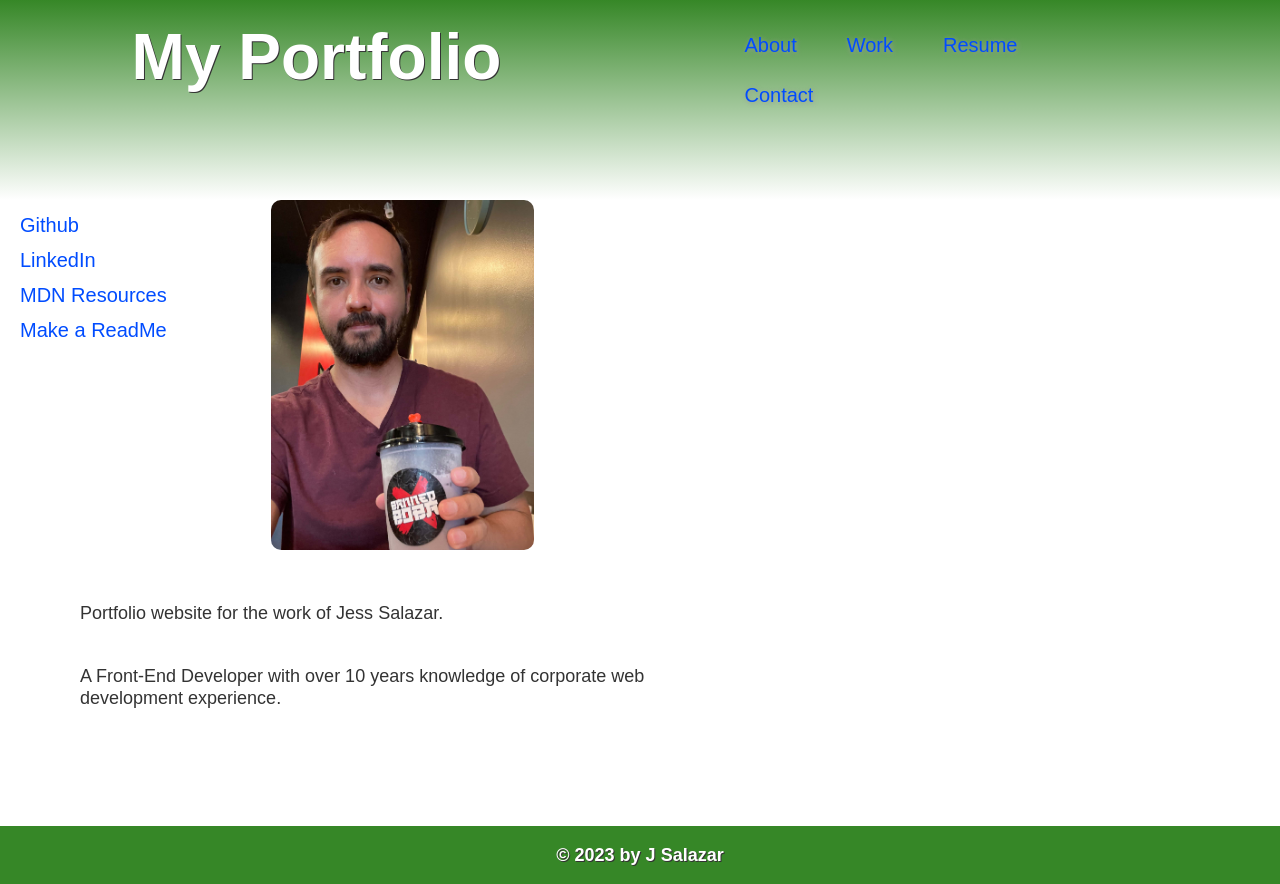
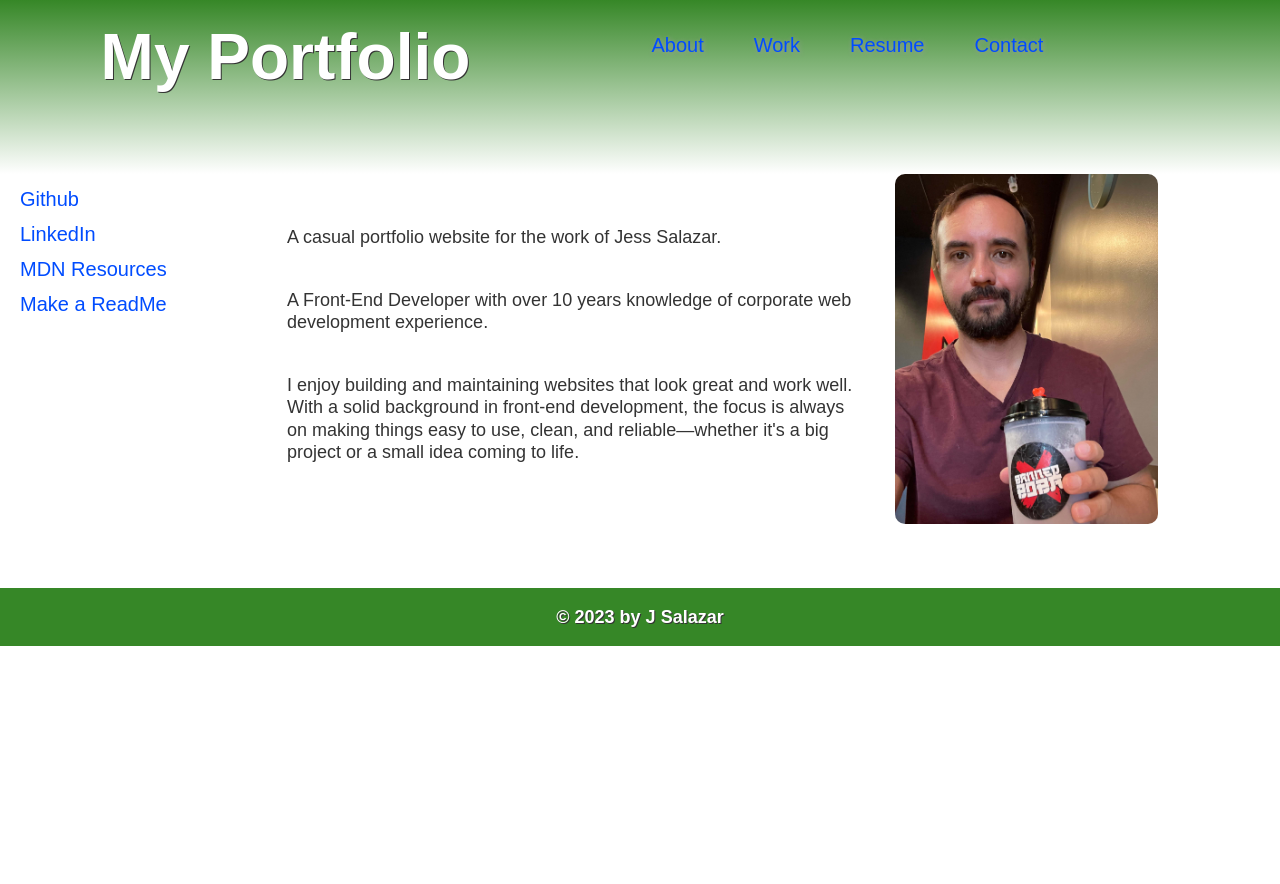
Before and after one commit to Jsalazar99/react-portfolio, a React (Create React App) app: page / in a window 1280 px wide. After the commit the page ends 800 px from the top, so only its background shows below. Built offline with nearby package versions, Linux system fonts and the light colour scheme.

Commit message:
style updates

```diff
--- a/src/Components/About.js
+++ b/src/Components/About.js
@@ -6,12 +6,13 @@ function About() {
 
     return (
         <>
+            <div className="intro" id="home">
+                <p>A casual portfolio website for the work of Jess Salazar. </p>
+                <p>A Front-End Developer with over 10 years knowledge of corporate web development experience.</p>
+                <p>I enjoy building and maintaining websites that look great and work well. With a solid background in front-end development, the focus is always on making things easy to use, clean, and reliable—whether it's a big project or a small idea coming to life.</p>
+            </div>
             <div>
                 <img src={imageHero} alt="Jess Salazar" className="bio" />
-            </div>
-            <div className="intro" id="home">
-                <p>Portfolio website for the work of Jess Salazar. </p>
-                <p>A Front-End Developer with over 10 years knowledge of corporate web development experience.</p>
             </div>
 
         </>
--- a/src/Components/Contact.js
+++ b/src/Components/Contact.js
@@ -51,7 +51,7 @@ function Contact() {
         <li><a href="https://www.linkedin.com/in/jsalazar2010/" target="_blank" rel="noreferrer">LinkedIn</a></li>
         <li><a href="https://github.com/Jsalazar99" target="_blank" rel="noreferrer">Github</a></li>
       </ul>
-      <p>Use the form below to send a message or to get in contact. </p>
+      <p>Use the form below to send a message or to get in contact. (updated form in progress)</p>
       <form className="form" onSubmit={e => e.preventDefault()}>
         <input
           value={name}
--- a/src/css/style.css
+++ b/src/css/style.css
@@ -24,8 +24,8 @@ header {
 }
 .intro {
   display: block;
-  max-width: 600px;
-  margin: 2em 5em;
+  width: 45%;
+  margin: 2em 2em 2em 1em;
 }
 .intro p {
   padding: var(--pad20) 0;
@@ -33,7 +33,7 @@ header {
   text-align: left;
 }
 nav {
-  width: 35%;
+  width: 45%;
   /* float: left; */
   justify-content: flex-end;
   max-width: 600px;
```
